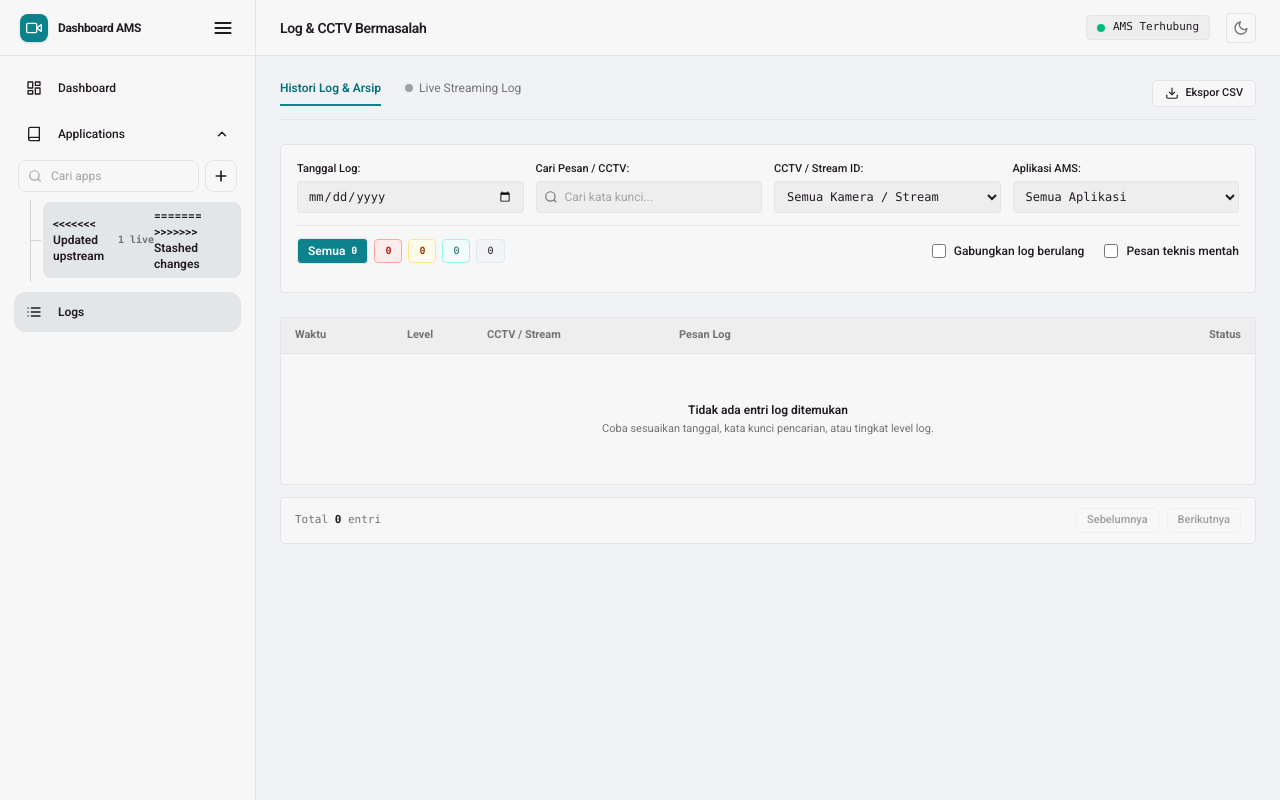
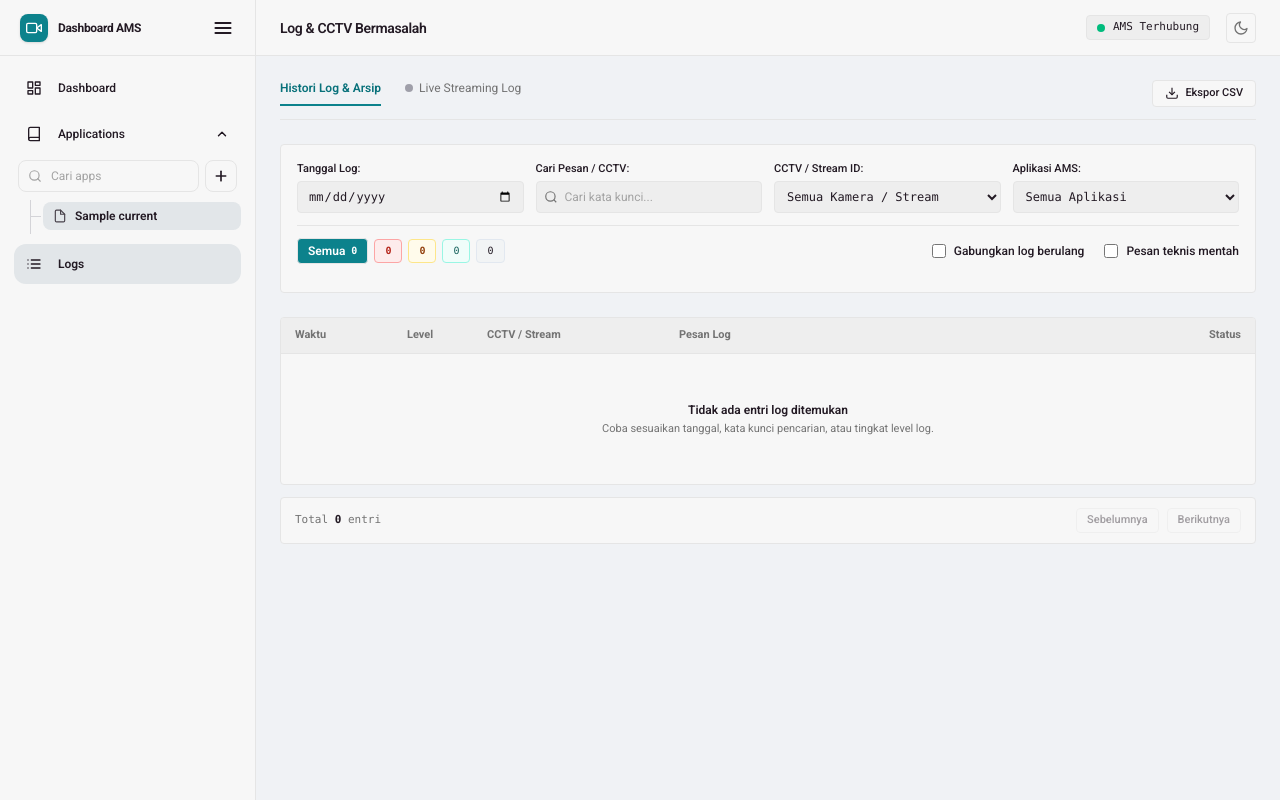
Before and after one commit to BimaAchmadFillArdhi/Dashboard-Monitoring-AMS, a FastAPI app: page /logs in a window 1280 px wide. Run offline with FastAPI, Linux system fonts and the light colour scheme; tables that the repository leaves empty hold one stand-in row (values such as "Sample post"); data that the repository does not hold is empty; style sheets or scripts are compiled from the project's sources.

Commit message:
fix sidebar

```diff
--- a/app/templates/components/sidebar.html
+++ b/app/templates/components/sidebar.html
@@ -168,21 +168,11 @@
                                     </svg>
                                     <span class="truncate" x-text="app.name"></span>
                                 </div>
-<<<<<<< Updated upstream
-                                <div class="flex items-center gap-1 flex-shrink-0 ml-1.5">
                                 <template x-if="app.problematic_count > 0">
-                                        <span class="text-[10px] font-mono px-1.5 py-0.5 rounded border badge-danger font-medium"
-                                              x-text="app.problematic_count + ' bermasalah'"></span>
-                                    </template>
-                                    <span class="text-[10px] font-mono text-[var(--text-muted)]"
-                                        x-text="app.live_count == null ? '— live' : app.live_count + ' live'"></span>
-                                </div>
-=======
-                                <template x-if="app.problematic_count > 0">
-                                    <span class="ml-2 flex-shrink-0 text-[10px] font-mono px-1.5 py-0.5 rounded border badge-danger font-medium leading-none"
+                                    <span
+                                        class="ml-2 flex-shrink-0 text-[10px] font-mono px-1.5 py-0.5 rounded border badge-danger font-medium leading-none"
                                         x-text="app.problematic_count"></span>
                                 </template>
->>>>>>> Stashed changes
                             </button>
                         </div>
                     </template>
@@ -254,21 +244,11 @@
                                     </svg>
                                     <span class="truncate" x-text="app.name"></span>
                                 </div>
-<<<<<<< Updated upstream
-                                <div class="flex items-center gap-1.5 flex-shrink-0 ml-1.5">
                                 <template x-if="app.problematic_count > 0">
-                                        <span class="text-[10px] font-mono px-1.5 py-0.5 rounded border badge-danger font-medium"
-                                              x-text="app.problematic_count + ' bermasalah'"></span>
-                                    </template>
-                                    <span class="text-[10px] font-mono text-[var(--text-muted)]"
-                                        x-text="app.live_count == null ? '— live' : app.live_count + ' live'"></span>
-                                </div>
-=======
-                                <template x-if="app.problematic_count > 0">
-                                    <span class="ml-2 flex-shrink-0 text-[10px] font-mono px-1.5 py-0.5 rounded border badge-danger font-medium leading-none"
+                                    <span
+                                        class="ml-2 flex-shrink-0 text-[10px] font-mono px-1.5 py-0.5 rounded border badge-danger font-medium leading-none"
                                         x-text="app.problematic_count"></span>
                                 </template>
->>>>>>> Stashed changes
                             </button>
                         </div>
                     </template>
@@ -431,21 +411,11 @@
                                     </svg>
                                     <span class="truncate" x-text="app.name"></span>
                                 </div>
-<<<<<<< Updated upstream
-                                <div class="flex items-center gap-1.5 flex-shrink-0 ml-1.5">
                                 <template x-if="app.problematic_count > 0">
-                                        <span class="text-[10px] font-mono px-1.5 py-0.5 rounded border badge-danger font-medium"
-                                              x-text="app.problematic_count + ' bermasalah'"></span>
-                                    </template>
-                                    <span class="text-[10px] font-mono text-[var(--text-muted)]"
-                                        x-text="app.live_count == null ? '— live' : app.live_count + ' live'"></span>
-                                </div>
-=======
-                                <template x-if="app.problematic_count > 0">
-                                    <span class="ml-2 flex-shrink-0 text-[10px] font-mono px-1.5 py-0.5 rounded border badge-danger font-medium leading-none"
+                                    <span
+                                        class="ml-2 flex-shrink-0 text-[10px] font-mono px-1.5 py-0.5 rounded border badge-danger font-medium leading-none"
                                         x-text="app.problematic_count"></span>
                                 </template>
->>>>>>> Stashed changes
                             </button>
                         </div>
                     </template>
@@ -529,16 +499,10 @@
 </div>
 
 <!-- Floating Tooltip for Truncated Sidebar App Names -->
-<div id="sidebar-app-tooltip"
-     x-show="$store.sidebar.tooltip.visible"
-     x-transition:enter="transition-opacity duration-150 ease-out"
-     x-transition:enter-start="opacity-0"
-     x-transition:enter-end="opacity-100"
-     x-transition:leave="transition-opacity duration-100 ease-in"
-     x-transition:leave-start="opacity-100"
-     x-transition:leave-end="opacity-0"
-     style="display: none;"
-     role="tooltip"
+<div id="sidebar-app-tooltip" x-show="$store.sidebar.tooltip.visible"
+    x-transition:enter="transition-opacity duration-150 ease-out" x-transition:enter-start="opacity-0"
+    x-transition:enter-end="opacity-100" x-transition:leave="transition-opacity duration-100 ease-in"
+    x-transition:leave-start="opacity-100" x-transition:leave-end="opacity-0" style="display: none;" role="tooltip"
     class="pointer-events-none fixed z-[9999] px-2.5 py-1 text-xs font-medium rounded-lg bg-[var(--sidebar-text)] text-[var(--sidebar-bg)] shadow-md whitespace-nowrap"
     :style="`left: ${$store.sidebar.tooltip.x}px; top: ${$store.sidebar.tooltip.y}px;`"
     x-text="$store.sidebar.tooltip.text">
```
Lines whose indentation alone changed are shown as unchanged.
